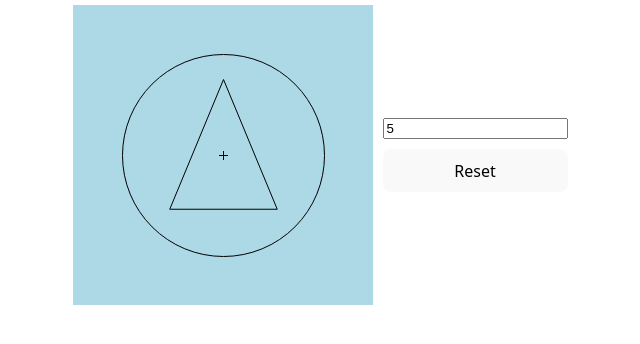
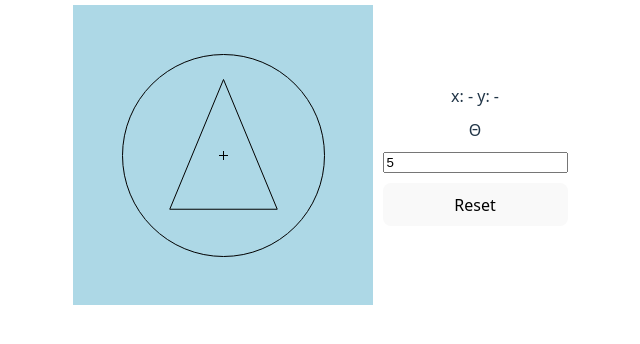
Before and after one commit to streetchief/wind-meter, a website built with Vite: page index.html in a window 1280 px wide. Shown: the part 290-634 px from the top of the page, without its empty margins (320-960 px from the left). Built offline with nearby package versions, Linux system fonts and the light colour scheme.

Commit message:
add favicon

```diff
--- a/index.html
+++ b/index.html
@@ -2,7 +2,7 @@
 <html lang="en">
   <head>
     <meta charset="UTF-8" />
-    <!-- <link rel="icon" type="image/svg+xml" href="/vite.svg" /> -->
+    <link rel="icon" type="favicon" href="/favicon.ico" />
     <meta name="viewport" content="width=device-width, initial-scale=1.0" />
     <title>wind meter</title>
     <link href="/src/style.css" rel="stylesheet" />
@@ -15,7 +15,9 @@
       <div id="meter-container">
         <canvas id="wind-meter" width="300" height="300"></canvas>
         <div id="buttons">
-          <input type="number" min="1" value="5" />
+          <div id="coords">x: - y: -</div>
+          <div id="angle">&Theta;</div>
+          <input id="wind-value" type="number" min="1" value="5" />
           <button id="reset" type="button">Reset</button>
         </div>
       </div>
```
Also changed, not shown: public/favicon.ico (added).
